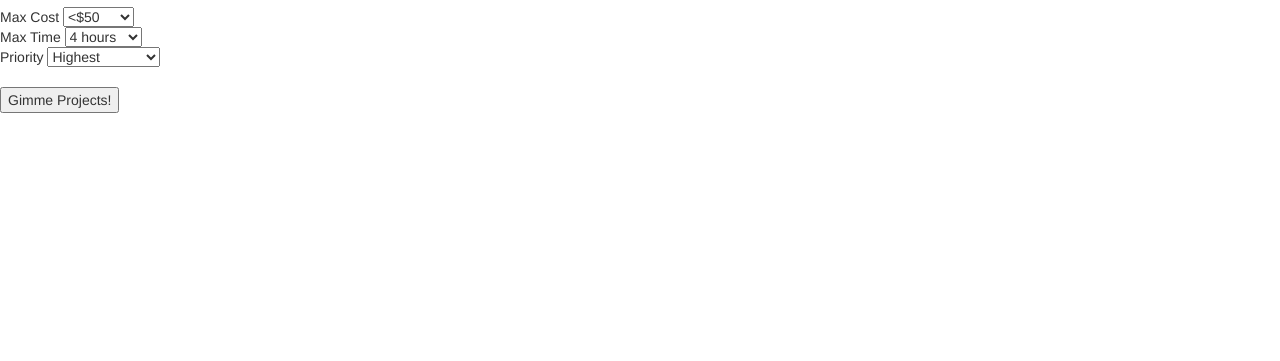
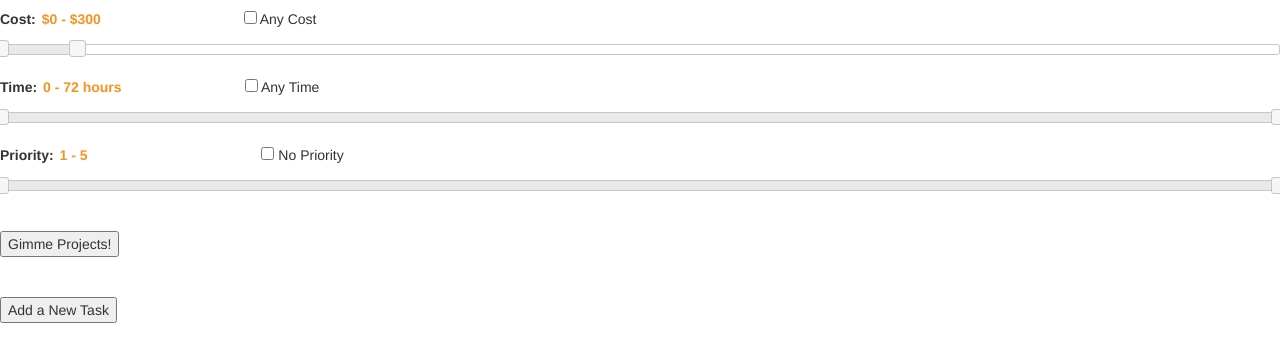
Before and after one commit to bricegnichols/chimney, a plain HTML site: page index.html in a window 1280 px wide. Shown: the part 63-424 px from the top of the page. Drawn offline with nearby package versions, Linux system fonts and the light colour scheme.

Commit message:
filter inputs with time sliders now

```diff
--- a/index.html
+++ b/index.html
@@ -11,55 +11,136 @@
 
 <body>
 <h1>task delivery:</h1>
-<div id='cost' class='selectors'>Max Cost
-<select name='cost'>
-  <option value="50"><$50</option>
-  <option value="200">$200</option>
-  <option value="500">$500</option>
-  <option value="1000">$1,000</option>
-  <option value="9999999">No Max</option>
-</select>
-</div>
-<div id='time' class='selectors'>Max Time
-<select name='time'>
-  <option value="4">4 hours</option>
-  <option value="8">8 hours</option>
-  <option value="12">12 hours</option>
-  <option value="24">24 hours</option>
-  <option value="10000">No Max</option>
-</select>
-</div>
-<div id='priority' class='selectors'>Priority
-<select name='priority'>
-  <option value="1">Highest</option>
-  <option value="2">High</option>
-  <option value="3">Medium</option>
-  <option value="4">Low</option>
-  <option value="5">Lowest</option>
-  <option value="6">Doesn't Matter</option>
-</select>
-</div>
-<div>
+
+<!-- Cost slider -->
+<p>
+  <label for="costAmount">Cost:</label>
+  <input type="text" id="costAmount" readonly style="border:0; color:#f6931f; font-weight:bold;">
+  <input type="checkbox" name='costCheck'> Any Cost
+</p>
+
+
+<!-- Time Slider -->
+
+<div id="slider-range-cost"></div>
+<br>
+<p>
+  <label for="timeAmount">Time:</label>
+  <input type="text" id="timeAmount" readonly style="border:0; color:#f6931f; font-weight:bold;">
+  <input type="checkbox" name='timeCheck'> Any Time
+</p>
+
+<div id="slider-range-time"></div>
+
+<!-- Priority Slider -->
+
+<br>
+<p>
+  <label for="priorityAmount">Priority:</label>
+  <input type="text" id="priorityAmount" readonly style="border:0; color:#f6931f; font-weight:bold;">
+  <input type="checkbox" name='priorityCheck'> No Priority
+</p>
+
+<div id="slider-range-priority"></div>
+<br>
+<div id='runqueryButton'>
   <br>
-<button name='runquery' type="button" class='button'>Gimme Projects!
+<button name='runquery' type="button" class='submitButton'>Gimme Projects!
 	</button>
 </div>
 </br>
+
+<div id='newTaskButton'>
+<br>
+<button name='newTask' type='button' class='taskButton'>Add a New Task
+</button>
+</div>
+
 <script type="text/javascript">
     document.write("\<script src='//ajax.googleapis.com/ajax/libs/jquery/1.7/jquery.min.js' type='text/javascript'>\<\/script>");
 </script>
+
+<script src="//code.jquery.com/jquery-1.10.2.js"></script>
+<script src="//code.jquery.com/ui/1.11.4/jquery-ui.js"></script>
+<link rel="stylesheet" href="//code.jquery.com/ui/1.11.4/themes/smoothness/jquery-ui.css">
+
+<script>
+$(function() {
+    $( "#slider-range-cost" ).slider({
+      range: true,
+      min: 0,
+      max: 5000,
+      values: [ 0, 300 ],
+      slide: function( event, ui ) {
+        $( "#costAmount" ).val( "$" + ui.values[ 0 ] + " - $" + ui.values[ 1 ] );
+      }
+    });
+    $( "#costAmount" ).val( "$" + $( "#slider-range-cost" ).slider( "values", 0 ) +
+      " - $" + $( "#slider-range-cost" ).slider( "values", 1 ) );
+  });
+</script>
+
+<script>
+$(function() {
+    $( "#slider-range-time" ).slider({
+      range: true,
+      min: 0,
+      max: 72,
+      values: [ 0, 72 ],
+      slide: function( event, ui ) {
+        $( "#timeAmount" ).val(ui.values[ 0 ] + " - " + ui.values[ 1 ] );
+      }
+    });
+    $( "#timeAmount" ).val($( "#slider-range-time" ).slider( "values", 0 ) +
+      " - " + $( "#slider-range-time" ).slider( "values", 1 ) + ' hours');
+  });
+</script>
+
+<script>
+$(function() {
+    $( "#slider-range-priority" ).slider({
+      range: true,
+      min: 1,
+      max: 5,
+      values: [ 1, 5 ],
+      slide: function( event, ui ) {
+        $( "#priorityAmount" ).val(ui.values[ 0 ] + " - " + ui.values[ 1 ] );
+      }
+    });
+    $( "#priorityAmount" ).val($( "#slider-range-priority" ).slider( "values", 0 ) +
+      " - " + $( "#slider-range-priority" ).slider( "values", 1 ) + ' ');
+  });
+</script>
+
+
 <script>
     $(document).ready(function() {
-        $('button').click(function() {
-        	cost = $('#cost option:selected').val();
-        	priority = $('#priority option:selected').val();
-        	time = $('#time option:selected').val();
+        $('#runqueryButton').click(function() {
+          // Cost
+          if ($('[name=costCheck]').is(':checked') == true) {
+            var cost = "999999999"
+          } else {
+            var cost = $('#slider-range-cost').slider('option').values[1]
+          }
+
+          // Priority
+        	if ($('[name=priorityCheck]').is(':checked') == true) {
+            var priority = "6"
+          } else {
+            var priority = $('#slider-range-priority').slider('option').values[1]
+          }
+
+          // Time
+          if ($('[name=timeCheck]').is(':checked') == true) {
+            var time = "999999999"
+          } else {
+            var time = $('#slider-range-time').slider('option').values[1]
+          }
+
         	window.location.href =  time + '/' + cost + '/' + priority;
-
-            // window.location.href = 'static/timallen.png';
         });
-        $('select').on('change', function() {
-			console.log(this.value);
+        $('#newTaskButton').click(function() {
+			     window.location.href = '/new'
 
 		});
     });
```
Also changed, not shown: 1 other file.
